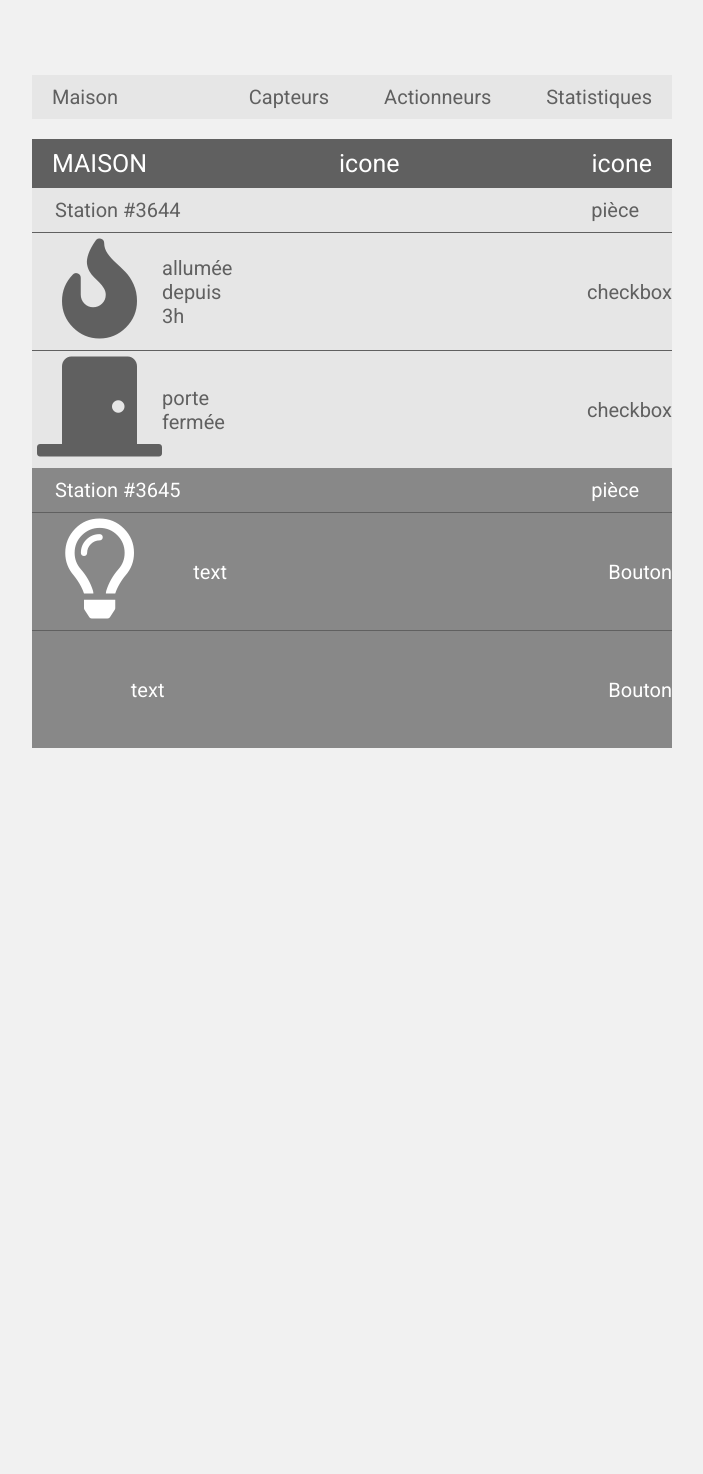
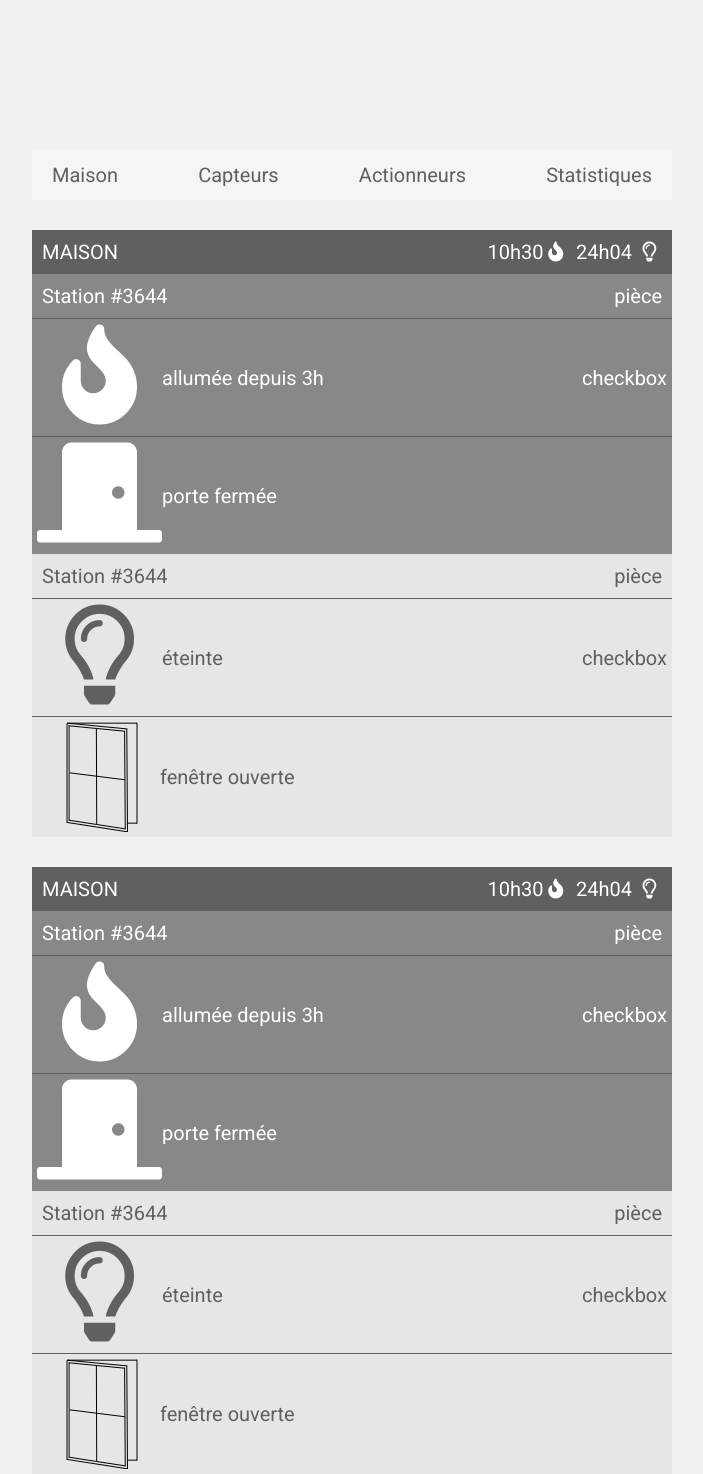
Before and after one commit to Ponsaille/ecosur, a PHP site: page /board.html in a window 1280 px wide. Shown: the whole page, without its empty margins (288-991 px from the left). Before the commit the page ends 748 px from the top, so only its background shows below. Run offline with PHP 8.4, Linux system fonts and the light colour scheme.

Commit message:
board 90%

```diff
--- a/html-mockups/board.html
+++ b/html-mockups/board.html
@@ -9,59 +9,119 @@
 </head>
 
 <body>
-<div class="panel">
-    <div class="ajustement top"></div>
-    <div class="filtrageMaison">
+
+
+<div class="board">
+
+    <div class="selection">
         <div>Maison</div>
-        <ul>
-            <li>Capteurs</li>
-            <li>Actionneurs</li>
-            <li>Statistiques</li>
-        </ul>
+        <div>Capteurs</div>
+        <div>Actionneurs</div>
+        <div>Statistiques</div>
     </div>
+
+    <section>
+         <div class="topSection">
+             <div class="topSectionMaison">MAISON</div>
+             <div class="topSectionIcone">10h30 <i class="fas fa-fire"></i></div>
+             <div class="topSectionIcone">24h04 <i class="far fa-lightbulb fa-fw"></i></div>
+         </div>
+
+        <article>
+            <div class="station">
+                <div>Station #3644 </div>
+                <div>pièce</div>
+            </div>
+            <div >
+                <div class="ligneDescriptionCapteur">
+                    <div class="icone"><i class="fas fa-fire fa-fw"></i></div>
+                    <span class="commentaireIcone">allumée depuis 3h</span>
+                    <div class="interactionCapteur" >checkbox</div>
+                </div>
+                <div class="ligneDescriptionCapteur">
+                    <div class="icone"><i class="fas fa-door-closed fa-fw"></i></div>
+                    <span class="commentaireIcone">porte fermée</span>
+                </div>
+
+
+            </div>
+        </article>
+
+        <article>
+
+            <div class="station">
+                <div>Station #3644 </div>
+                <div>pièce</div>
+            </div>
+
+            <div>
+                <div class="ligneDescriptionCapteur">
+                    <div class="icone"><i class="far fa-lightbulb fa-fw"></i></div>
+                    <span class="commentaireIcone">éteinte</span>
+                    <div class="interactionCapteur">checkbox</div>
+                </div>
+                <div class="ligneDescriptionCapteur">
+                    <div class="iconeImg"><img src="images/opened-window.png"></div>
+                    <span class="commentaireIcone">fenêtre ouverte</span>
+                </div>
+            </div>
+
+        </article>
+
+    </section>
+
 
 
     <section>
-        <div class="maison">
-            <div class="nomDomicile">MAISON</div>
-            <div>icone</div>
-            <div>icone</div>
+        <div class="topSection">
+            <div class="topSectionMaison">MAISON</div>
+            <div class="topSectionIcone">10h30 <i class="fas fa-fire"></i></div>
+            <div class="topSectionIcone">24h04 <i class="far fa-lightbulb fa-fw"></i></div>
         </div>
-        <div class="conteneurStation">
+
+        <article>
             <div class="station">
-                <div class="infoStation"> <span class ="numeroStation">Station #3644 </span>  <span class="pièce">pièce</span> </div>
-                <article>
+                <div>Station #3644 </div>
+                <div>pièce</div>
+            </div>
+            <div >
+                <div class="ligneDescriptionCapteur">
                     <div class="icone"><i class="fas fa-fire fa-fw"></i></div>
-                    <div class="descritpionEtat">allumée depuis 3h</div>
-                    <div class="boutonEtat">checkbox</div>
-                </article>
-                <article>
+                    <span class="commentaireIcone">allumée depuis 3h</span>
+                    <div class="interactionCapteur" >checkbox</div>
+                </div>
+                <div class="ligneDescriptionCapteur">
                     <div class="icone"><i class="fas fa-door-closed fa-fw"></i></div>
-                    <div class="descritpionEtat">porte fermée</div>
-                    <div class="boutonEtat">checkbox</div>
-                </article>
+                    <span class="commentaireIcone">porte fermée</span>
+                </div>
+
+
+            </div>
+        </article>
+
+        <article>
+
+            <div class="station">
+                <div>Station #3644 </div>
+                <div>pièce</div>
             </div>
 
-            <div class="station">
-                <div class="infoStation"> <span class ="numeroStation">Station #3645 </span>  <span class="pièce">pièce</span></div>
-                <article>
-                    <span class="icone"><i class="far fa-lightbulb fa-fw"></i></span>
-                    <div class="descritpionEtat">text</div>
-                    <div class="boutonEtat">Bouton</div>
-                </article>
-                <article>
-                    <div class="icone"><img href="images/opened-window.png"></div>
-                    <div class="descritpionEtat">text</div>
-                    <div class="boutonEtat">Bouton</div>
-                </article>
+            <div>
+                <div class="ligneDescriptionCapteur">
+                    <div class="icone"><i class="far fa-lightbulb fa-fw"></i></div>
+                    <span class="commentaireIcone">éteinte</span>
+                    <div class="interactionCapteur">checkbox</div>
+                </div>
+                <div class="ligneDescriptionCapteur">
+                    <div class="iconeImg"><img src="images/opened-window.png"></div>
+                    <span class="commentaireIcone">fenêtre ouverte</span>
+                </div>
             </div>
-        </div>
+
+        </article>
 
     </section>
-
 </div>
-
-
 
 </body>
 
--- a/html-mockups/style.css
+++ b/html-mockups/style.css
@@ -307,86 +307,79 @@ input[type="text"]:focus, input[type="password"]:focus, textarea:focus {
     width: 40%;
 }
 
-/* CSS board */
+.iconeImg{
+    padding-left:20px;
+    padding-top:5px;
+}
+.icone{
+    font-size:100px;
+    padding-left:5px;
+}
+.commentaireIcone{
+    padding-left:0;
+    margin-left:0;
+}
 
-.panel{
+.topSection{
+    grid-template-columns: 3fr 0.7fr 0.7fr;
+    display:grid;
+    background-color: #606060;
+    padding:10px 10px;
+    font-size:20px;
+    color:white;
+    margin-top:30px;
+}
+.topSectionIcone{
+    text-align: right;
+}
+
+
+.station{
+    display:flex;
+    justify-content:space-between;
+    padding:10px 10px;
+    font-size:20px;
+
+}
+
+.board{
     width:50%;
     margin:auto;
 }
 
-.ajustement{
-    margin-top:75px;
+.selection{
+    display:flex;
+    justify-content:space-between;
+    padding:5px 20px;
+    font-size:20px;
+    background-color:#F5F5F5;
+    margin-top:150px;
+    height:50px;
+    align-items:center;
 }
-.filtrageMaison{
-    display:flex;
-    flex-direction: row;
-    justify-content: space-between;
-    background-color:#E6E6E6;
-    padding:10px 20px;
-    font-size:20px;
+.interactionCapteur{
+    text-align:right;
+    padding-right:5px;
 }
-.filtrageMaison ul li {
-    display: inline-block;
-    margin-left: 10px;
-    padding-left:40px;
-}
-section .maison{
-    display:flex;
-    flex-direction: row;
-    justify-content: space-between;
-    background-color:#606060;
-    color:white;
-    padding:10px 20px;
-    margin-top:20px;
-    font-size:25px;
+.ligneDescriptionCapteur{
+    border-top: solid 1px #606060;
+    display:grid;
+    grid-template-columns: 0.5fr 1fr 1fr;
+    align-items: center;
+    border-collapse: collapse;
 }
 
-.station{
+article{
     background-color:#888888;
     color:white;
     font-size:20px;
 }
 
-.station:nth-child(2n+1){
+article:nth-child(2n+1){
     background-color:#E6E6E6;
     color:#606060;
     font-size:20px;
 }
-
-.station article {
-    display:flex;
-    flex-direction: row;
-    justify-content:space-between;
-    align-items: center;
-    border-top: solid 1px #606060;
-
-}
-
-.station article div {
-    display: inline-block;
-}
-
-.pièce {
-    color: inherit;
-    float:right;
-    padding-right:30px;
-}
-.infoStation{
-    padding: 10px 3px 10px 3px;
-}
-.numeroStation {
-    padding-left:20px;
-}
-.conteneurStation .station .icone {
-    font-size:100px;
-    padding-left:5px;
-}
-
-.descritpionEtat{
-    padding-right:350px;
-}
-
-
 
 /* Media queries (! A COMPLETER POUR CHAQUE ELEMENT DONT LE VISUEL CHANGE DRASTIQUEMENT SUR UN ECRAN REDUIT !) */
 
```
